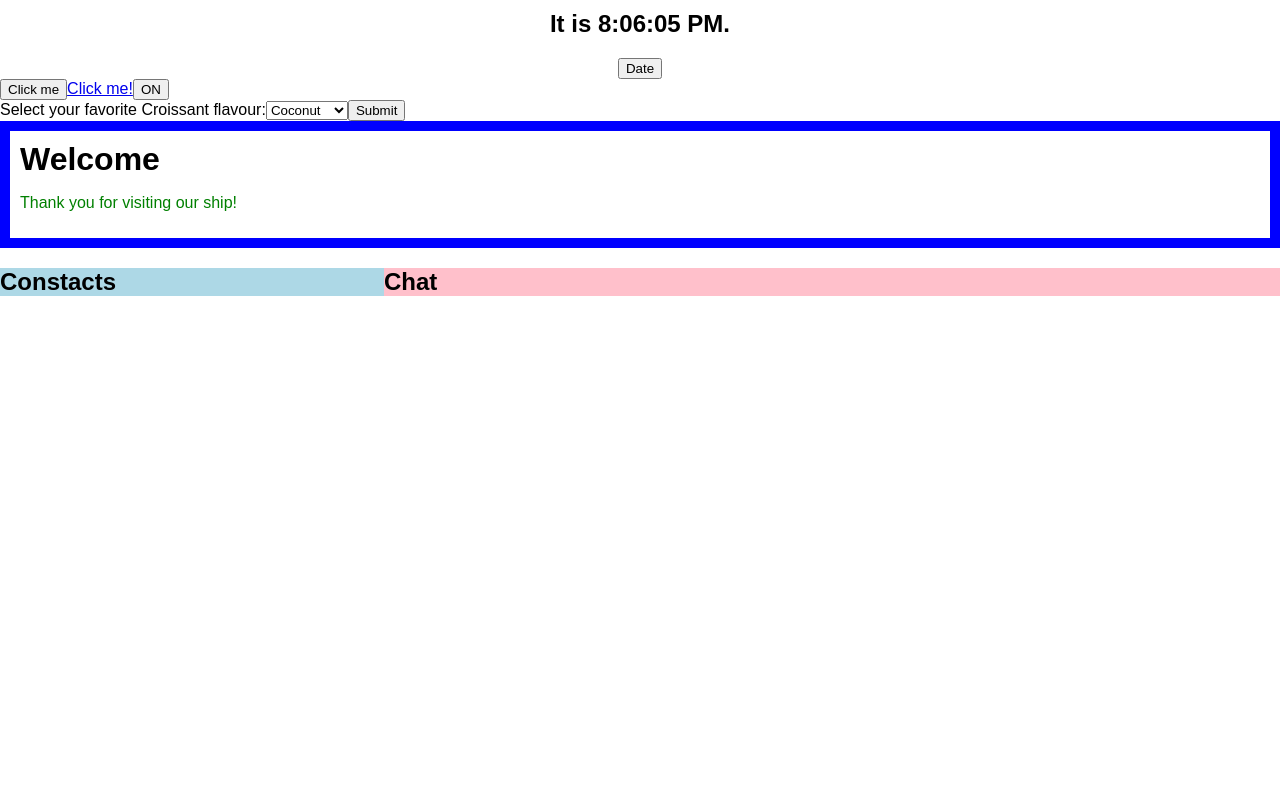
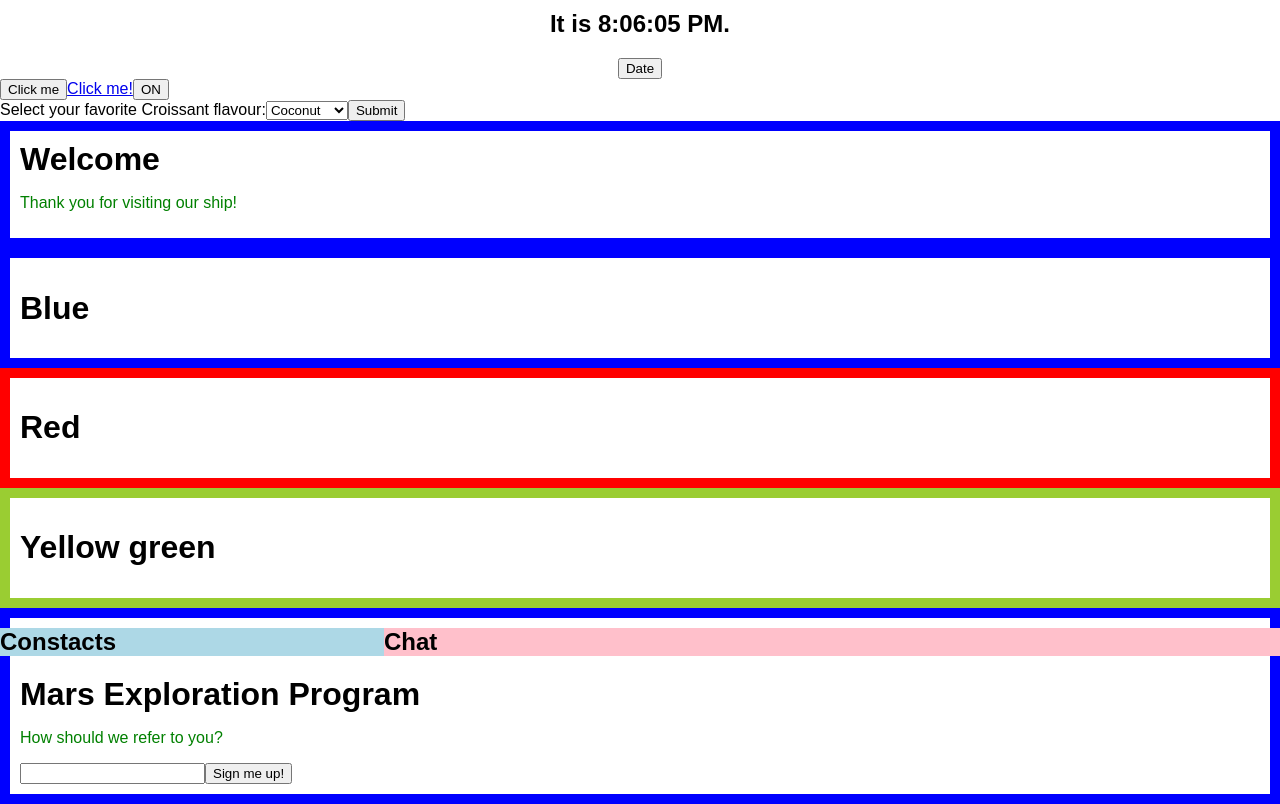
Before and after one commit to CoderKlemen/react, a React (Create React App) app in the folder hackernews/: page / in a window 1280 px wide. Shown: the part 480-1284 px from the top of the page. Before the commit the page ends 800 px from the top, so only its background shows below. Built offline with nearby package versions, Linux system fonts and the light colour scheme.

Commit message:
functions, classes; continuing composition; Reusable components

```diff
--- a/hackernews/src/App.js
+++ b/hackernews/src/App.js
@@ -109,12 +109,10 @@ class Table extends Component {
             <span>, {item.num_comments}</span>
             <span>, {item.points} </span>
             <span>
-              <button
-                onClick={() => onDismiss(item.objectID)}
-                type="button"
-              >
+              <Button
+                onClick={() => onDismiss(item.objectID)}>
                 Dismiss
-              </button>
+              </Button>
             </span>
           </div>
         )}
@@ -123,4 +121,25 @@ class Table extends Component {
   }
 }
 
+// you can create reusable components -> it's easier to make changes later, you only need to change the component
+class Button extends Component {
+  render() {
+    const {
+      onClick,
+      className = '',   // className is optional; if it's not defined it will be '' instead of "undefined"!
+      children,
+     } = this.props;
+
+    return (
+      <button
+        onClick={onClick}
+        className={className}
+        type="button"
+      >
+        {children}
+      </button>
+    );
+  }
+}
+
 export default App;
--- a/hackernews/src/Composition.css
+++ b/hackernews/src/Composition.css
@@ -5,6 +5,14 @@
 
 .FancyBorder-blue {
   border-color: blue;
+}
+
+.FancyBorder-red {
+  border-color: red;
+}
+
+.FancyBorder-yellow {
+  border-color: yellowgreen;
 }
 
 .Dialog-title {
--- a/hackernews/src/Composition.js
+++ b/hackernews/src/Composition.js
@@ -11,6 +11,7 @@ class Composition extends Component {
         this.Dialog = this.Dialog.bind(this);
         this.SplitPane = this.SplitPane.bind(this);
         this.WelcomeDialog = this.WelcomeDialog.bind(this);
+        // this.SignUpDialog = this.SignUpDialog.bind(this);
     }
 
     // anything inside JSX tag <FancyBorder> will be passed to this component as props.children!!!!
@@ -45,6 +46,7 @@ class Composition extends Component {
                 <p className="Dialog-message">
                     {props.message}
                 </p>
+                {props.children}
             </this.FancyBorder>
         );
     }
@@ -71,6 +73,8 @@ class Composition extends Component {
                     }
                     right={ <Chat />
                     } />
+
+                <SignUpDialog />
             </div>
         );
     }
@@ -96,6 +100,48 @@ class Chat extends Component {
     }
 }
 
+class SignUpDialog extends React.Component {
+    constructor(props) {
+        super(props);
+        this.handleChange = this.handleChange.bind(this);
+        this.handleSignUp = this.handleSignUp.bind(this);
+        this.state = { login: ''};
+    };
 
+    Dialog(props) {
+        return(
+            <this.FancyBorder color="blue">
+                <h1 className="Dialog-title">
+                    {props.title}
+                </h1>
+                <p className="Dialog-message">
+                    {props.message}
+                </p>
+                {props.children}
+            </this.FancyBorder>
+        );
+    }
+
+    handleChange(e) {
+        this.setState({login: e.target.value});
+    };
+
+    handleSignUp() {
+        alert(`Welcome aboard, ${this.state.login}`);
+    };
+
+    render() {
+        return (
+            <this.Dialog title="Mars Exploration Program"
+                    message="How should we refer to you?">
+                <input value={this.state.login}
+                        onChange={this.handleChange} />
+                <button onClick={this.handleSignUp}>
+                    Sign me up!
+                </button>
+            </this.Dialog>
+        );
+    };
+}
 
 export default Composition;
--- /dev/null
+++ b/hackernews/src/Composition1.js
@@ -0,0 +1,156 @@
+import React, { Component } from "react";
+import "./App.css";
+import "./Composition.css"
+import "./SplitPane.css"
+
+class Composition1 extends Component {
+
+    render() {
+        return (
+
+            // we have two identifiers defined in SplitPane in place of "children"
+            <div>
+                <WelcomeDialog/>
+                <ColorDialogs/>
+
+                <SplitPane
+                    left={ <Contacts />
+                    }
+                    right={ <Chat />
+                    } />
+
+                <SignUpDialog />
+            </div>
+        );
+    }
+}
+
+// anything inside JSX tag <FancyBorder> will be passed to this component as props.children!!!!
+function FancyBorder(props) {
+    return (
+        <div className={`FancyBorder FancyBorder-${props.color}`}>
+            {props.children}
+        </div>
+    );
+}
+
+function Dialog(props) {
+    return(
+        <div>
+            <FancyBorder color="blue">
+                <h1 className="Dialog-title">
+                    {props.title}
+                </h1>
+                <p className="Dialog-message">
+                    {props.message}
+                </p>
+                {props.children}
+            </FancyBorder>
+        </div>
+    );
+};
+
+function ColorDialogs(props) {
+    return(
+        <div>
+            <FancyBorder color="blue">
+                <h1>Blue</h1>
+            </FancyBorder>
+            <FancyBorder color="red">
+                <h1>Red</h1>
+            </FancyBorder>
+            <FancyBorder color="yellow">
+                <h1>Yellow green</h1>
+            </FancyBorder>
+        </div>
+    );
+};
+
+function WelcomeDialog() {
+    return(
+        <Dialog
+            title="Welcome"
+            message="Thank you for visiting our ship!"
+        />
+    );
+}
+
+// you can use your names instead of "children", if you need more placeholders
+function SplitPane(props) {
+    return (
+        <div className="SplitPane">
+            <div className="SplitPane-left">
+                {props.left}
+            </div>
+            <div className="SplitPane-right">
+                {props.right}
+            </div>
+        </div>
+    );
+}
+
+class Contacts extends Component {
+    render() {
+        return (
+            <div className="Contacts">
+                <h2>Constacts</h2>
+            </div>
+        );
+    }
+}
+
+class Chat extends Component {
+    render() {
+        return (
+            <div className="Chat">
+                <h2>Chat</h2>
+            </div>
+        );
+    }
+}
+
+class SignUpDialog extends React.Component {
+    constructor(props) {
+        super(props);
+        this.handleChange = this.handleChange.bind(this);
+        this.handleSignUp = this.handleSignUp.bind(this);
+        this.state = { login: ''};
+    };
+
+    Dialog(props) {
+        return(
+            <FancyBorder color="blue">
+                <h1 className="Dialog-title">
+                    {props.title}
+                </h1>
+                <p className="Dialog-message">
+                    {props.message}
+                </p>
+                {props.children}
+            </FancyBorder>
+        );
+    }
+
+    handleChange(e) {
+        this.setState({login: e.target.value});
+    };
+
+    handleSignUp() {
+        alert(`Welcome aboard, ${this.state.login}`);
+    };
+
+    render() {
+        return (
+            <Dialog title="Mars Exploration Program"
+                    message="How should we refer to you?">
+                <input value={this.state.login}
+                        onChange={this.handleChange} />
+                <button onClick={this.handleSignUp}>
+                    Sign me up!
+                </button>
+            </Dialog>
+        );
+    };
+}
+
+export default Composition1;
--- a/hackernews/src/index.js
+++ b/hackernews/src/index.js
@@ -9,7 +9,7 @@ import Toggle from './Toggle'
 import NameForm from './Form'
 import registerServiceWorker from './registerServiceWorker';
 import AppOld1 from './App_oldVersion1';
-import Composition from './Composition';
+import Composition1 from './Composition1';
 
 ReactDOM.render((
                 <div>
@@ -20,7 +20,7 @@ ReactDOM.render((
                     <EventHandling />
                     <Toggle />
                     <NameForm />
-                    <Composition />
+                    <Composition1 />
                 </div>
                 )
                 , document.getElementById('root'));
```
Also changed, not shown: hackernews/progress.txt. Lines whose indentation alone changed are shown as unchanged.
